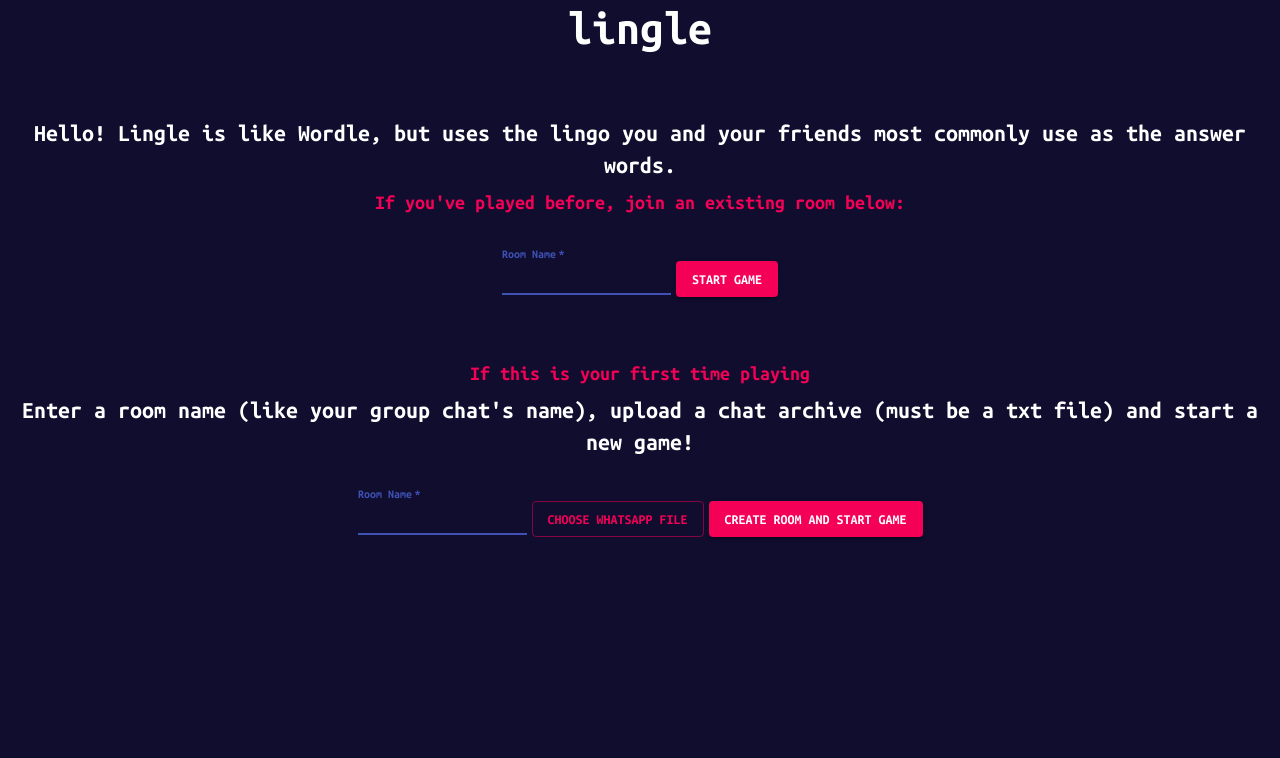
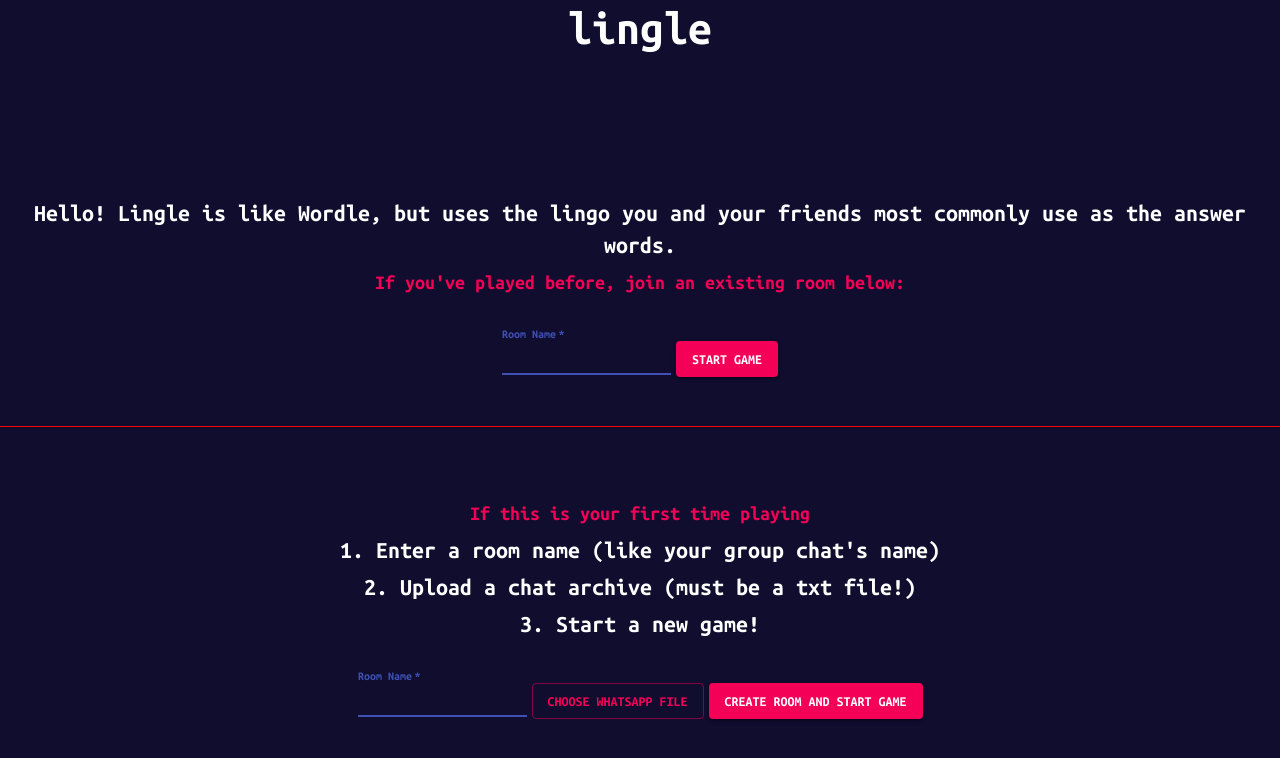
Before and after one commit to hashmib/lingle, a React (Vite) app in the folder ui/: page / in a window 1280 px wide. Shown: the top 758 px of the page. Built offline with nearby package versions, Linux system fonts and the light colour scheme.

Commit message:
ui fixes

```diff
--- a/ui/src/App.jsx
+++ b/ui/src/App.jsx
@@ -1,7 +1,7 @@
 import Board from './components/Board'
 import React, { useState } from "react";
 import TextField from "@material-ui/core/TextField";
-import {Typography, Button} from "@material-ui/core";
+import { Typography, Button, Divider } from "@material-ui/core";
 import {makeStyles} from "@material-ui/core/styles";
 import CheckIcon from '@mui/icons-material/Check';
 import MuiAlert from '@material-ui/lab/Alert';
@@ -29,6 +29,7 @@ const useStyles = makeStyles(theme => ({
     textAlign: "center",
     height: "30vh",
     gap: "5px",
+    marginTop: "10vh"
   },
   horizontal: {
     display: "flex",
@@ -49,6 +50,9 @@ const useStyles = makeStyles(theme => ({
 		marginTop: theme.spacing(3),
 		marginBottom: theme.spacing(5),
 	},
+  divider: {
+    backgroundColor: "red",
+  }
 }));
 
 function Alert(props) {
@@ -170,12 +174,19 @@ function App() {
                   </Button>
                 </div>
               </div>
+              <Divider className={classes.divider} />
               <div className={classes.modal}>
                 <Typography variant="h6" color="secondary">
                   If this is your first time playing
                 </Typography>
                 <Typography variant="h5">
-                  Enter a room name (like your group chat's name), upload a chat archive (must be a txt file) and start a new game!
+                  1. Enter a room name (like your group chat's name)
+                </Typography>
+                <Typography variant="h5">
+                  2. Upload a chat archive (must be a txt file!)
+                </Typography>
+                <Typography variant="h5">
+                  3. Start a new game!
                 </Typography>
                 {isErrorState ? <Alert severity="error">{errorMessage}</Alert> : null}
                 <div className={classes.horizontal}>
```
